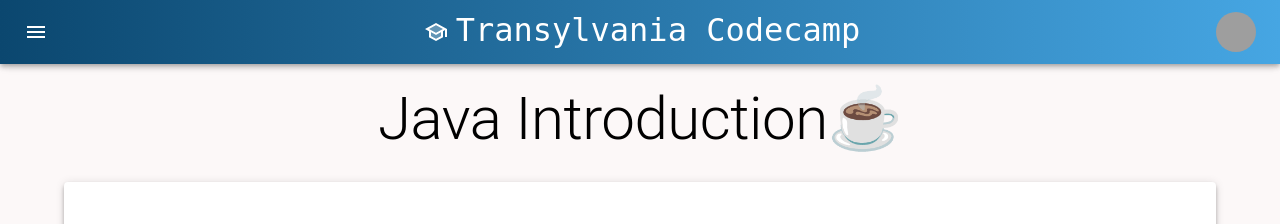
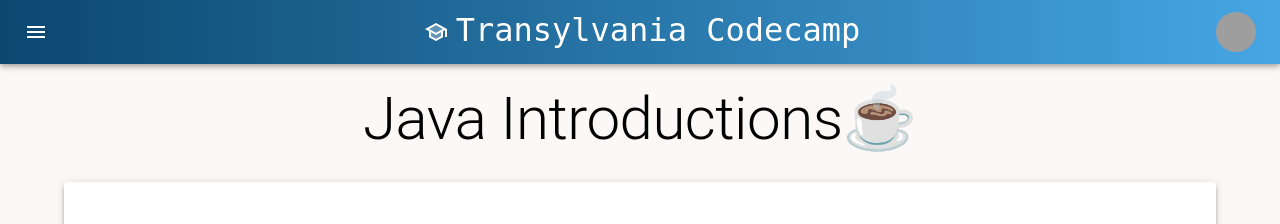
Before and after one commit to just1programmer/transylvania-codecamp, a React (Create React App) app: page /merge-conflicts in a window 1280 px wide. Shown: the top 224 px of the page. Built offline with nearby package versions, Linux system fonts and the light colour scheme; grey boxes are pictures that could not be loaded.

Commit message:
updated.

```diff
--- a/src/pages/MergeConflicts.js
+++ b/src/pages/MergeConflicts.js
@@ -10,7 +10,7 @@ export default function MergeConflicts() {
 
 
     <Typography variant='h2' id='title'>
-      Java Introduction☕
+      Java Introductions☕
     </Typography>
 
 <Paper elevation={4} sx={{minHeight:'60vh',maxWidth:'90vw',padding:'3vw'}}>
```
